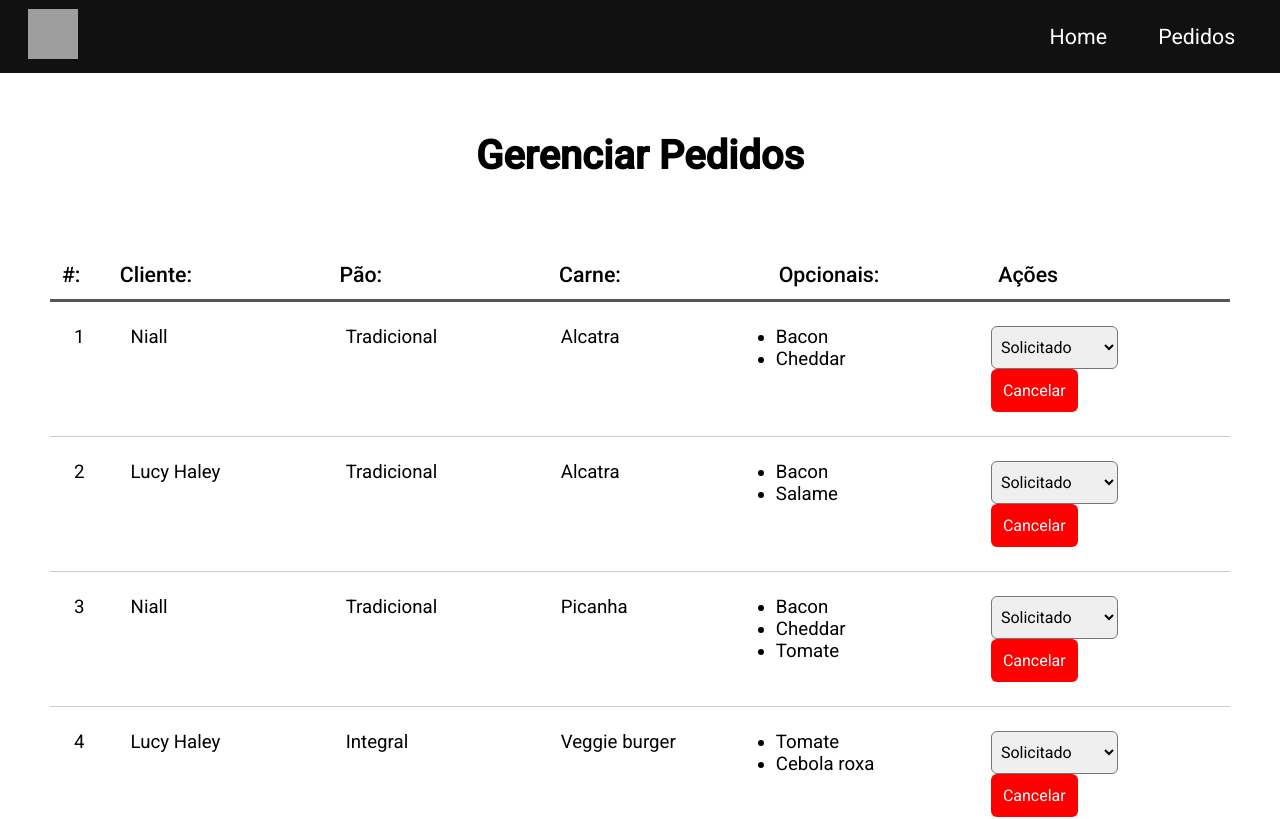
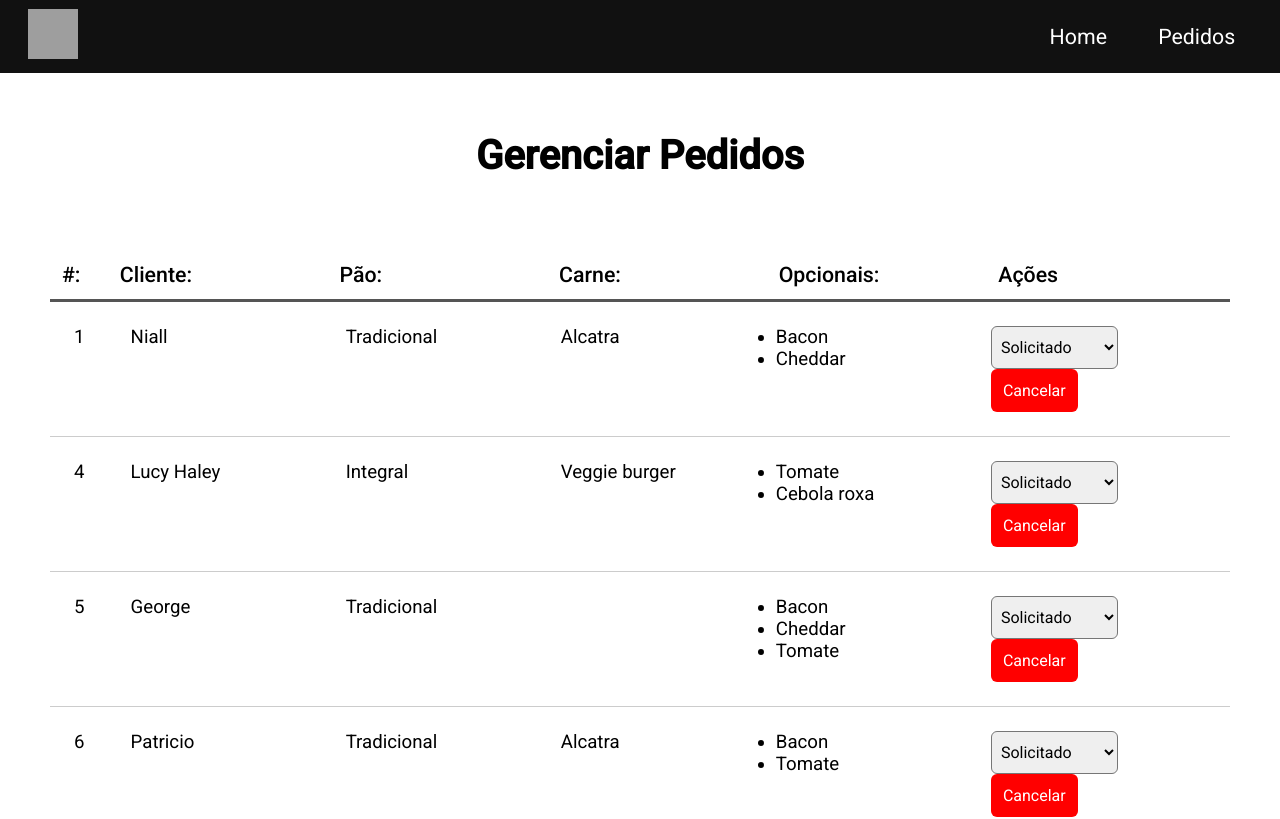
Before and after one commit to thaianealm/make-your-burger-vue.js, a Vue app: page /requests in a window 1280 px wide. Shown: the top 819 px of the page. Built offline with nearby package versions, Linux system fonts and the light colour scheme; data requests are answered from the project's data file; grey boxes are pictures that could not be loaded.

Commit message:
delete system/database requests

```diff
--- a/db/db.json
+++ b/db/db.json
@@ -95,29 +95,6 @@
     },
     {
       "name": "Lucy Haley",
-      "bread": "Tradicional",
-      "meat": "Alcatra",
-      "opcionais": [
-        "Bacon",
-        "Salame"
-      ],
-      "status": "Solicitado",
-      "id": 2
-    },
-    {
-      "name": "Niall",
-      "bread": "Tradicional",
-      "meat": "Picanha",
-      "opcionais": [
-        "Bacon",
-        "Cheddar",
-        "Tomate"
-      ],
-      "status": "Solicitado",
-      "id": 3
-    },
-    {
-      "name": "Lucy Haley",
       "bread": "Integral",
       "meat": "Veggie burger",
       "opcionais": [
--- a/src/components/Dashboard.vue
+++ b/src/components/Dashboard.vue
@@ -28,7 +28,7 @@
                         <option value="">Selecione</option>
                         <option v-for="s in status" :key="s.id" value="s.tipo" :selected="burger.status == s.tipo">{{ s.tipo }}</option>
                     </select>
-                    <button class="delete-btn">Cancelar</button>
+                    <button class="delete-btn" @click="deleteBurger(burger.id)">Cancelar</button>
                 </div>
             </div>
         </div>
@@ -58,10 +58,18 @@
         },
         async getStatus() {
 
-            const req = await fetch('http://localhost:3000/status')
-            const data = await req.json()
-            this.status = data
+            const req = await fetch('http://localhost:3000/status');
+            const data = await req.json();
+            this.status = data;
       },
+        async deleteBurger(id) {
+            const req = await fetch(`http://localhost:3000/burgers/${id}`,{
+              method: 'DELETE'
+            });
+            const res = await req.json();
+
+            this.getRequests();
+      }
     },
     mounted(){
         this.getRequests();
```
